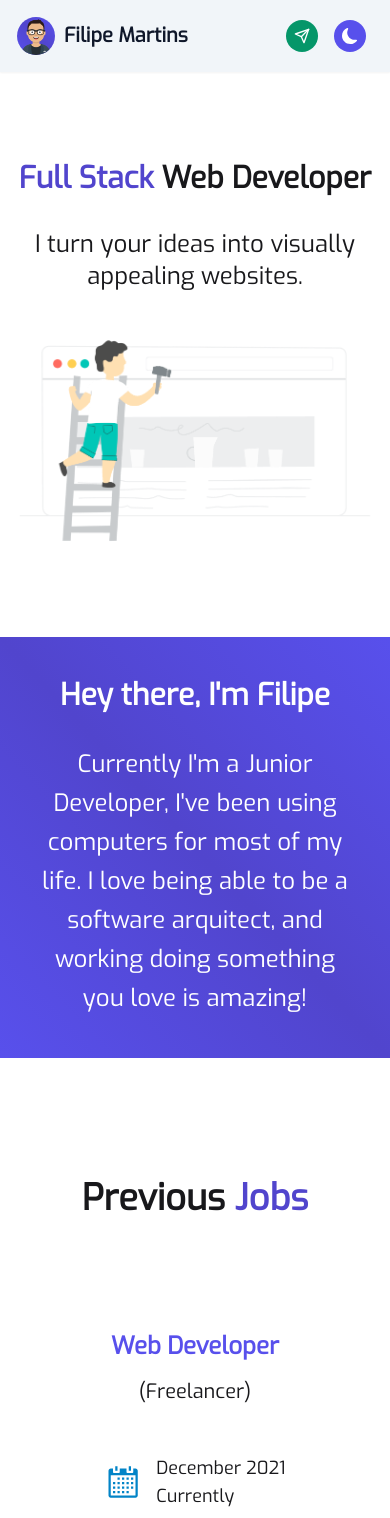
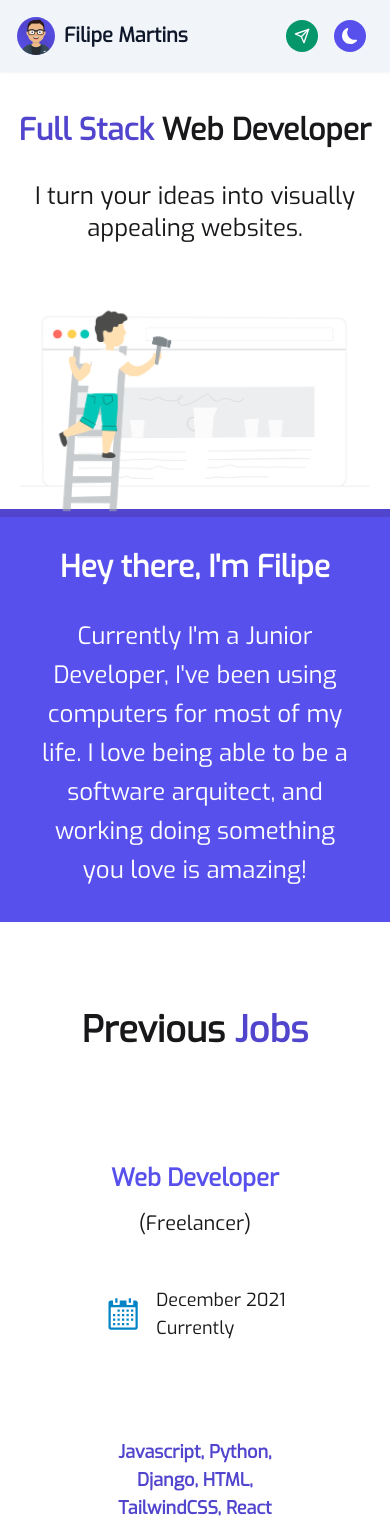
Before and after one commit to Filigs/next-portfolio, a Next.js app: page / in a window 390 px wide. Shown: the top 1518 px of the page. Built offline with nearby package versions, Linux system fonts and the light colour scheme.

Commit message:
hero responsive, added few more details
added  top border to biography
changed classes on the image to make it responsive in all viewports

```diff
--- a/components/index/hero.js
+++ b/components/index/hero.js
@@ -18,7 +18,7 @@ export default function Hero() {
 
   return (
     <div className="border-0">
-      <div className=" flex flex-col min-w-full max-w-full lg:flex-row lg:justify-center lg:items-center items-center justify-center leading-normal pt-20 lg:pt-24 bg-inherit dark:bg-inherit rounded-3xl ">
+      <div className="flex flex-col min-w-full max-w-full lg:flex-row lg:justify-center lg:items-center items-center justify-center leading-normal pt-8 lg:pt-24 bg-inherit dark:bg-inherit rounded-3xl ">
         <div id={"portrait"} className="rounded text-center justify-center ">
           {/* name */}
           <div className="space-y-8 p-2 lg:p-6 ">
@@ -34,34 +34,16 @@ export default function Hero() {
           </div>
           {/* hero */}
 
-          <section className="scale-90 lg:max-w-4xl lg:mx-auto items-center justify-center pt-20 lg:pt-24 -translate-y-12 lg:-translate-y-20">
+          <section className="scale-90 lg:max-w-4xl lg:mx-auto items-center justify-center pt-8 lg:pt-12 translate-y-4 md:translate-y-8 ">
             <Image
               src={landingImage}
-              alt="laptop vector"
-              // className="scale-50"
+              alt="Web development vector"
               layout="responsive"
             />
           </section>
 
-          {/* <section className="bg-[url('/smartphone.png')] bg-bottom bg-contain bg-no-repeat transition-transform duration-300 mx-auto p-24 m-24 lg:flex lg:flex-row-reverse lg:justify-center lg:items-center animate__animated animate__fadeInLeft xl:animate__fadeInLeftBig">
-            <div className="flex flex-col items-center rounded-3xl">
-              <section className="mb-10 lg:mb-14">
-                <Image
-                  className="mb-3 w-24 h-24 rounded-full bg-gradient-to-tr from-indigo-600 via-indigo-700 to-indigo-600 dark:from-sky-500 dark:via-sky-600 dark:to-sky-500 ring-2 ring-slate-700 dark:ring-slate-700 scale-95 bg-clip-border"
-                  src={myPicture}
-                  alt="A picture of me"
-                  width={240}
-                  height={240}
-                />
-                <p className="my-5 text-2xl lg:text-4xl font-semibold text-white dark:text-white">
-                  Filipe Martins
-                </p>
-              </section>
-
-            </div>
-          </section> */}
-          <div className="text-center justify-center xl:min-w-full">
-            <div className="my-8 lg:my-10 space-y-8 text-white bg-gradient-to-tr from-indigo-600 via-indigo-700 to-indigo-600 dark:from-sky-400 dark:via-sky-500 dark:to-sky-400 dark:text-slate-900 p-10 lg:p-14">
+          <div className="border-0 text-center justify-center lg:min-w-full">
+            <div className="py-8 lg:py-10 space-y-8 text-white bg-indigo-600 dark:bg-sky-500 dark:text-slate-900 p-10 lg:p-14 border-t-8 border-indigo-700 dark:border-sky-600">
               <p className="text-3xl lg:text-4xl font-bold text-center">
                 {biography.title}
               </p>
```
